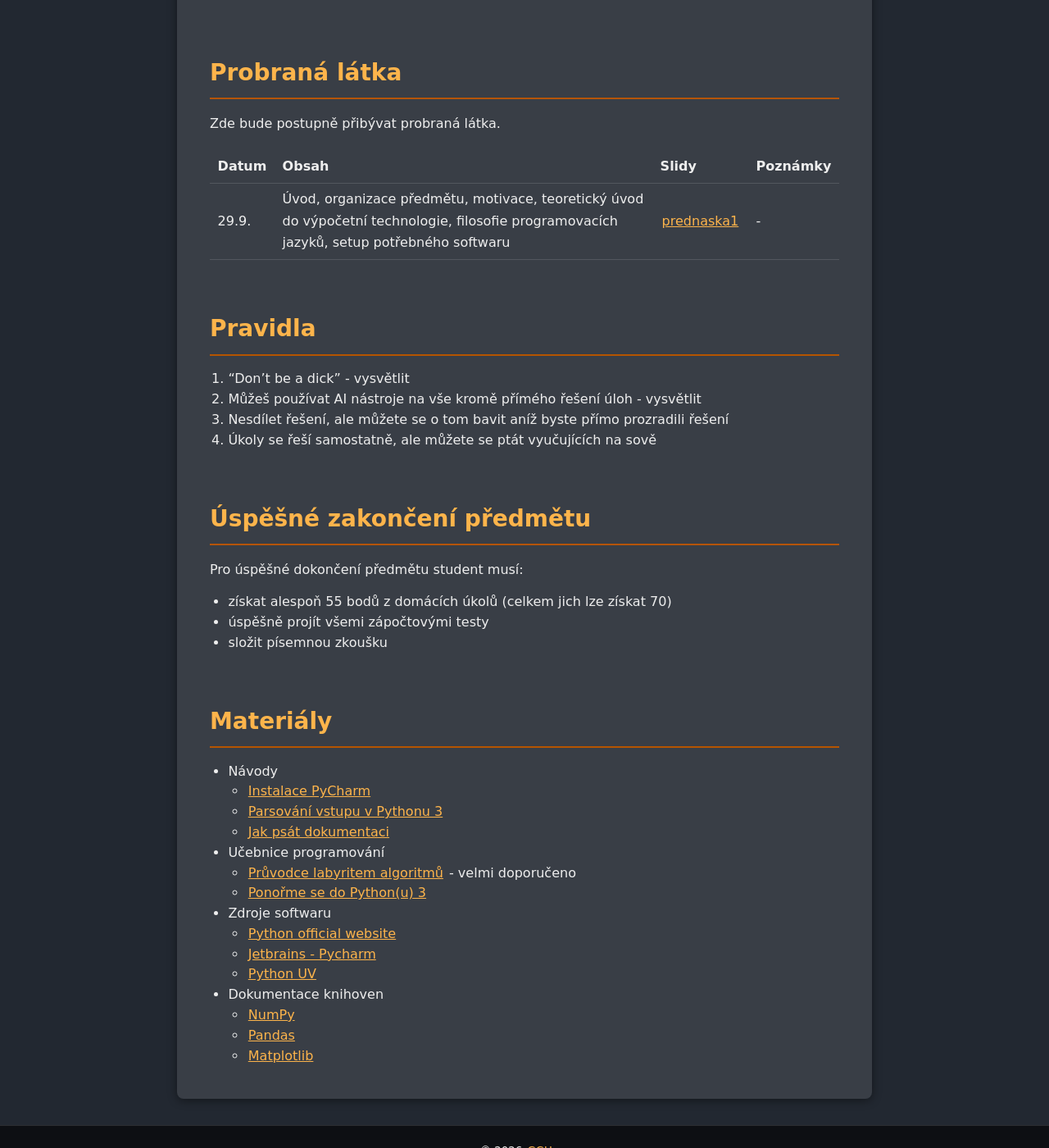
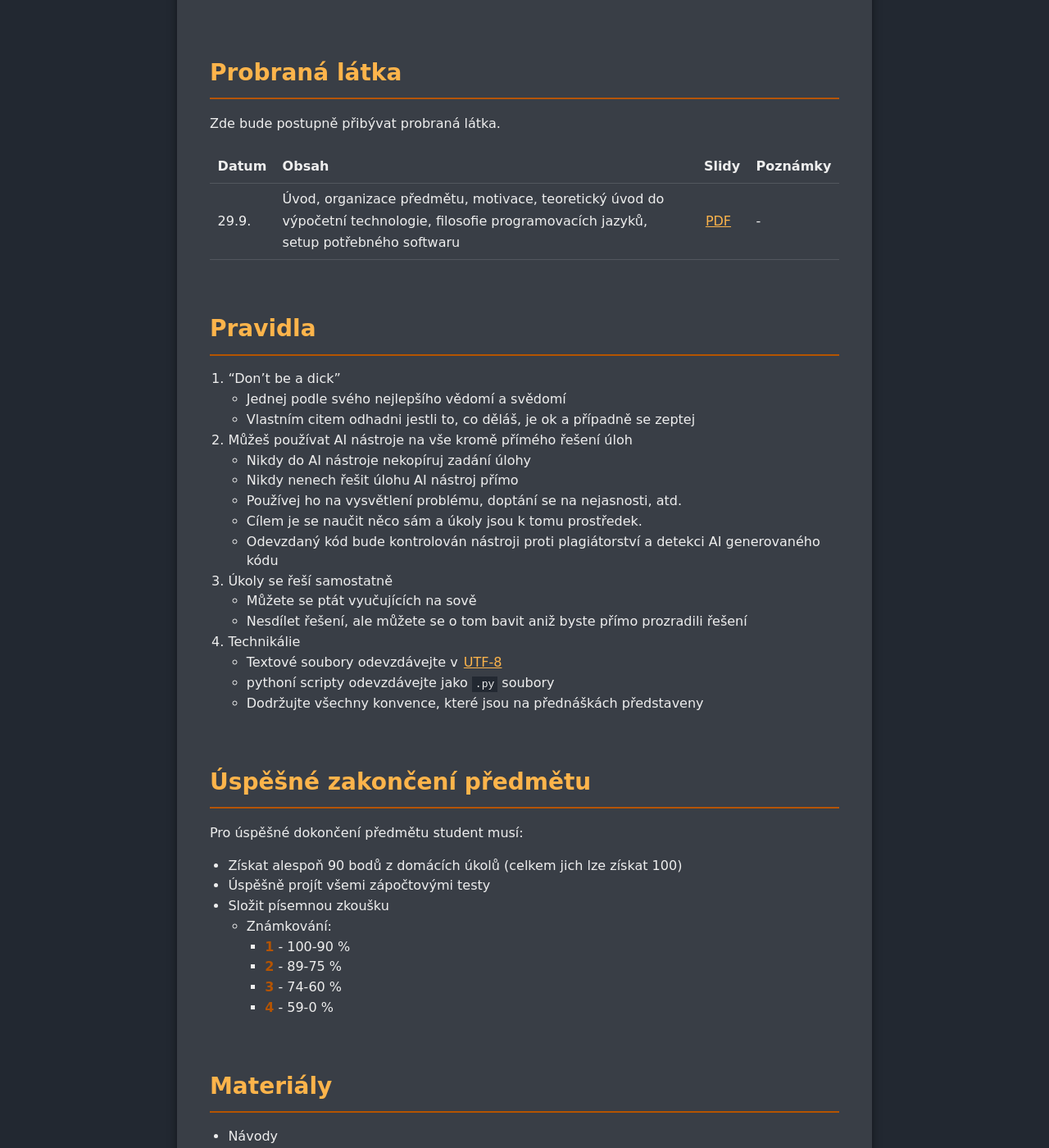
Before and after one commit to yagarea/ggu.cz, a Jekyll site: the page built from pages/teaching/2627-legaltech.md, in a window 1280 px wide and 1400 px high, scrolled down 603 px. Shown: the whole window at 82% size. Built offline with Jekyll 4.4.1, drawn with Linux system fonts in a browser that asks for light colours.

Commit message:
update lt

```diff
--- a/pages/teaching/2627-legaltech.md
+++ b/pages/teaching/2627-legaltech.md
@@ -30,28 +30,45 @@ Zde bude postupně přibývat probraná látka.
 
 | Datum | Obsah                                                            | Slidy | Poznámky |
 |-------|------------------------------------------------------------------|-------|----------|
-| 29.9. | Úvod, organizace předmětu, motivace, teoretický úvod do výpočetní technologie, filosofie programovacích jazyků, setup potřebného softwaru | [prednaska1](https://jc.ggu.cz/lt/1.html) | - |
+| 29.9. | Úvod, organizace předmětu, motivace, teoretický úvod do výpočetní technologie, filosofie programovacích jazyků, setup potřebného softwaru | [PDF](https://jc.ggu.cz/lt/1.pdf) | - |
 
 ## Pravidla
-1. "Don't be a dick" - vysvětlit
-2. Můžeš používat AI nástroje na vše kromě přímého řešení úloh - vysvětlit
-3. Nesdílet řešení, ale můžete se o tom bavit aníž byste přímo prozradili řešení
-4. Úkoly se řeší samostatně, ale můžete se ptát vyučujících na sově
+1. "Don't be a dick"
+    - Jednej podle svého nejlepšího vědomí a svědomí
+    - Vlastním citem odhadni jestli to, co děláš, je ok a případně se zeptej
+2. Můžeš používat AI nástroje na vše kromě přímého řešení úloh
+    - Nikdy do AI nástroje nekopíruj zadání úlohy
+    - Nikdy nenech řešit úlohu AI nástroj přímo
+    - Používej ho na vysvětlení problému, doptání se na nejasnosti, atd.
+    - Cílem je se naučit něco sám a úkoly jsou k tomu prostředek.
+    - Odevzdaný kód bude kontrolován nástroji proti plagiátorství a detekci AI generovaného kódu
+3. Úkoly se řeší samostatně
+    - Můžete se ptát vyučujících na sově
+    - Nesdílet řešení, ale můžete se o tom bavit aniž byste přímo prozradili řešení
+4. Technikálie
+    - Textové soubory odevzdávejte v [UTF-8](https://en.wikipedia.org/wiki/UTF-8)
+    - pythoní scripty odevzdávejte jako `.py` soubory
+    - Dodržujte všechny konvence, které jsou na přednáškách představeny
 
 
 ## Úspěšné zakončení předmětu
 Pro úspěšné dokončení předmětu student musí:
-- získat alespoň 55 bodů z domácích úkolů (celkem jich lze získat 70)
-- úspěšně projít všemi zápočtovými testy
-- složit písemnou zkoušku
+- Získat alespoň 90 bodů z domácích úkolů (celkem jich lze získat 100)
+- Úspěšně projít všemi zápočtovými testy
+- Složit písemnou zkoušku
+    - Známkování:
+        - **1** - 100-90 %
+        - **2** - 89-75 %
+        - **3** - 74-60 %
+        - **4** - 59-0 %
 
 ## Materiály
 - Návody
-  - [Instalace PyCharm](https://ksp.mff.cuni.cz/encyklopedie/python-pycharm/)
   - [Parsování vstupu v Pythonu 3](https://ksp.mff.cuni.cz/encyklopedie/parsovani-vstupu-python/)
   - [Jak psát dokumentaci](https://ksvi.mff.cuni.cz/%7Ekryl/dokumentace.htm)
 - Učebnice programování
   - [Průvodce labyritem algoritmů](https://pruvodce.ucw.cz/) - velmi doporučeno
+  - [KSP Encyklopedie](https://ksp.mff.cuni.cz/encyklopedie/)
   - [Ponořme se do Python(u) 3](https://knihy.nic.cz/cs/detail/3/)
 - Zdroje softwaru
   - [Python official website](https://www.python.org/)
```
